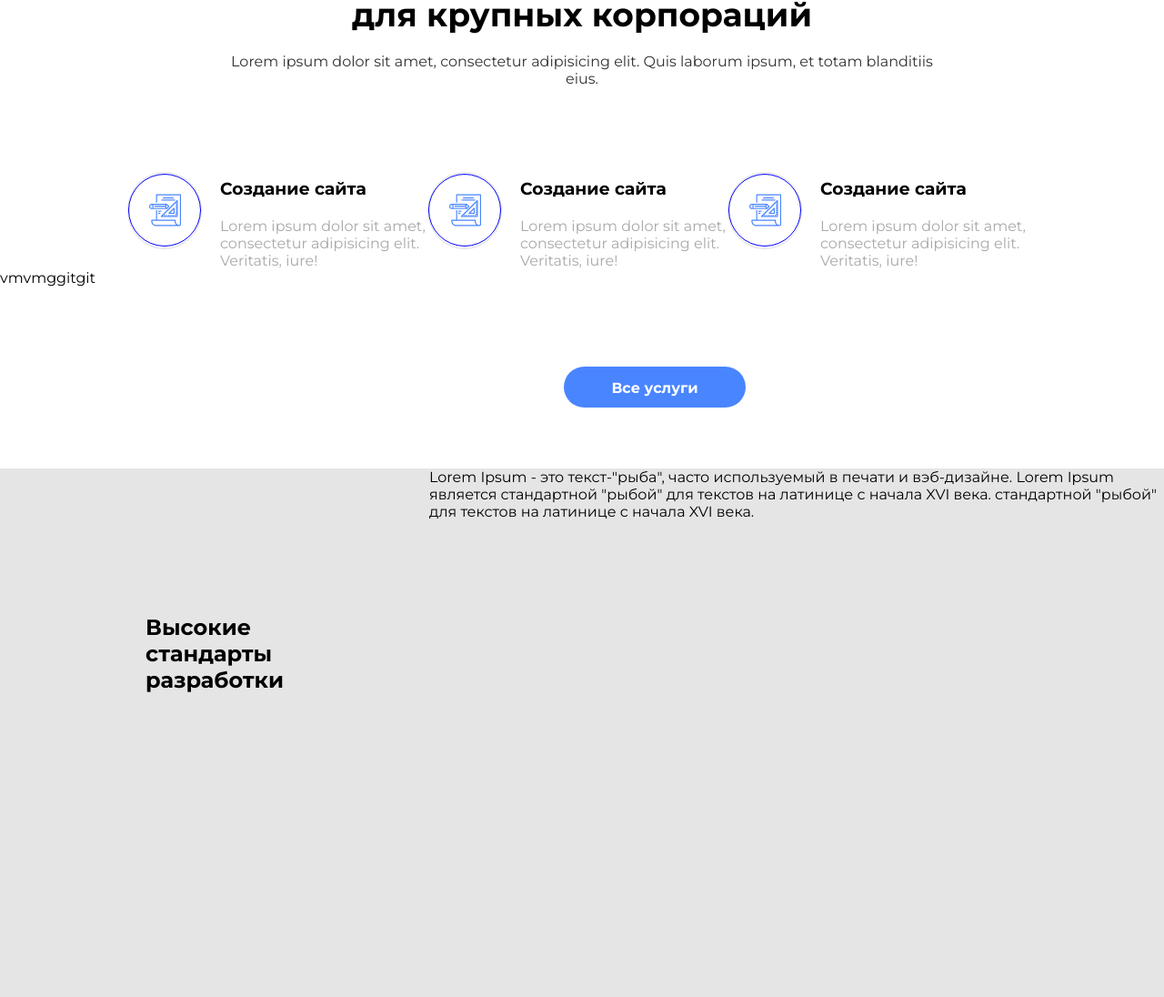
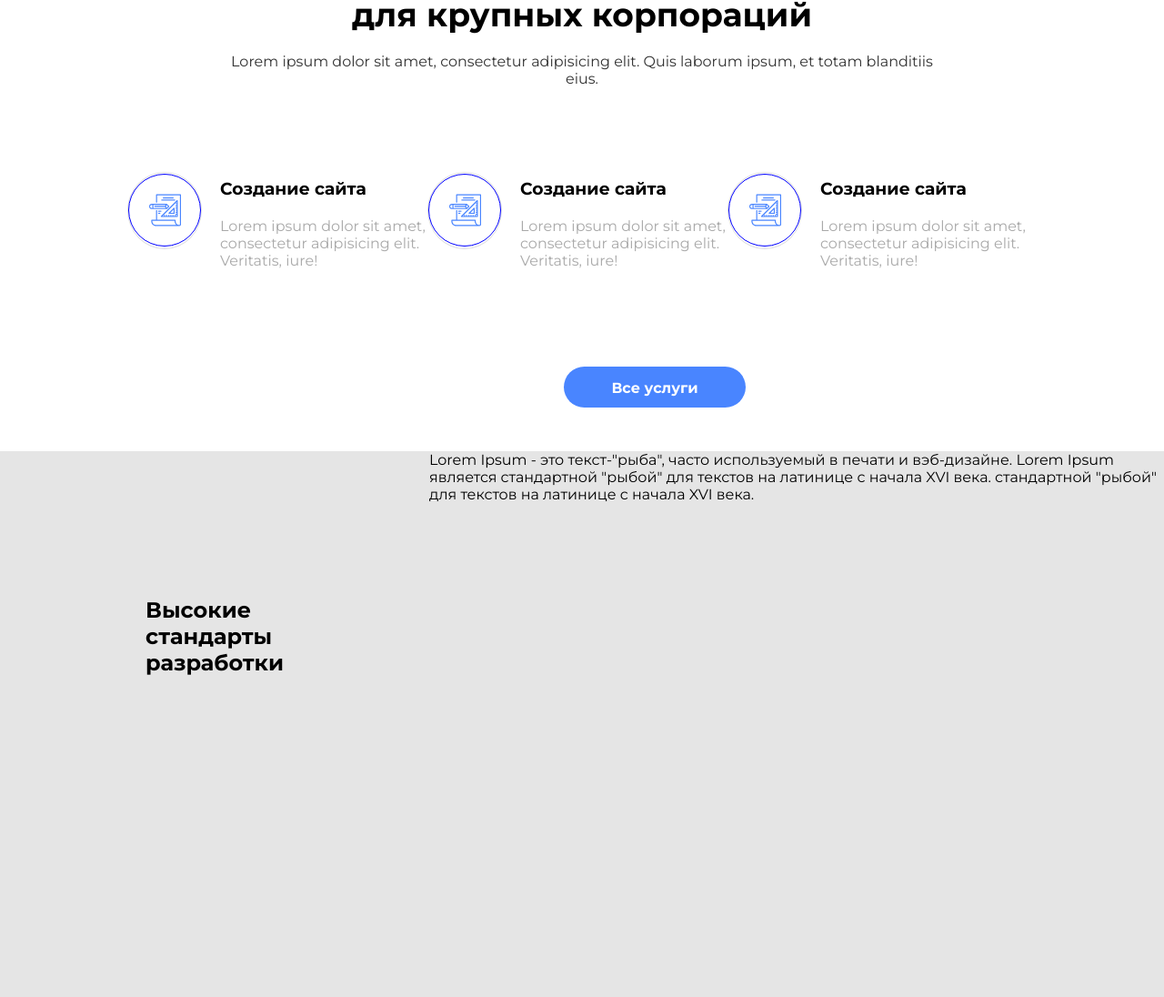
Before and after one commit to Viktorpranzipal/lesson8, a website: page index.html in a window 1280 px wide. Shown: the part 1050-2146 px from the top of the page at 91% size. Drawn offline with Linux system fonts and the light colour scheme.

```diff
--- a/index.html
+++ b/index.html
@@ -88,7 +88,6 @@
         <h4>Все услуги</h4>
       </div>
     </section>
-    <footer>vmvmggitgit</footer>
     <section id="full"></section>
     <div class="pink">
       <h2>Высокие стандарты разработки</h2>
```
